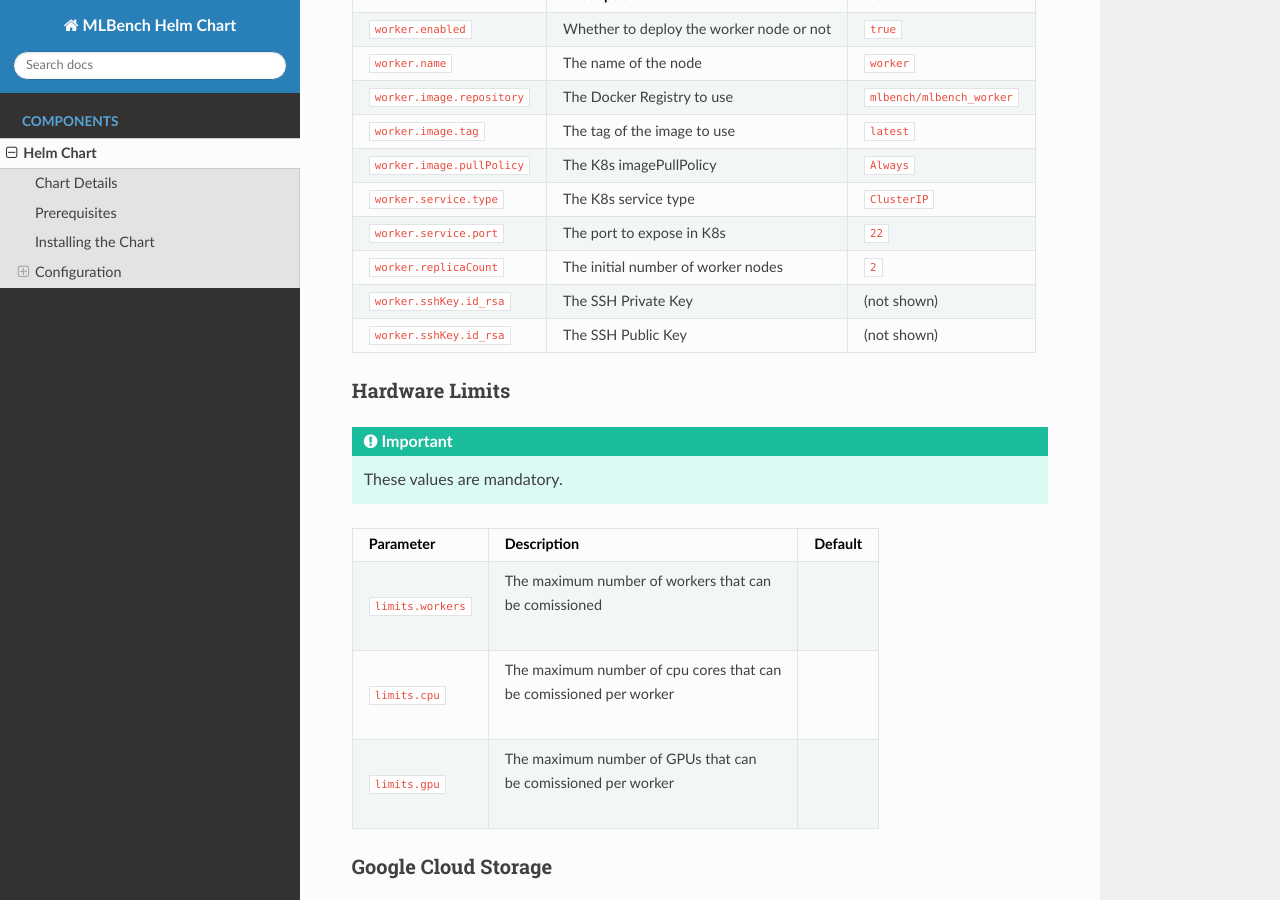
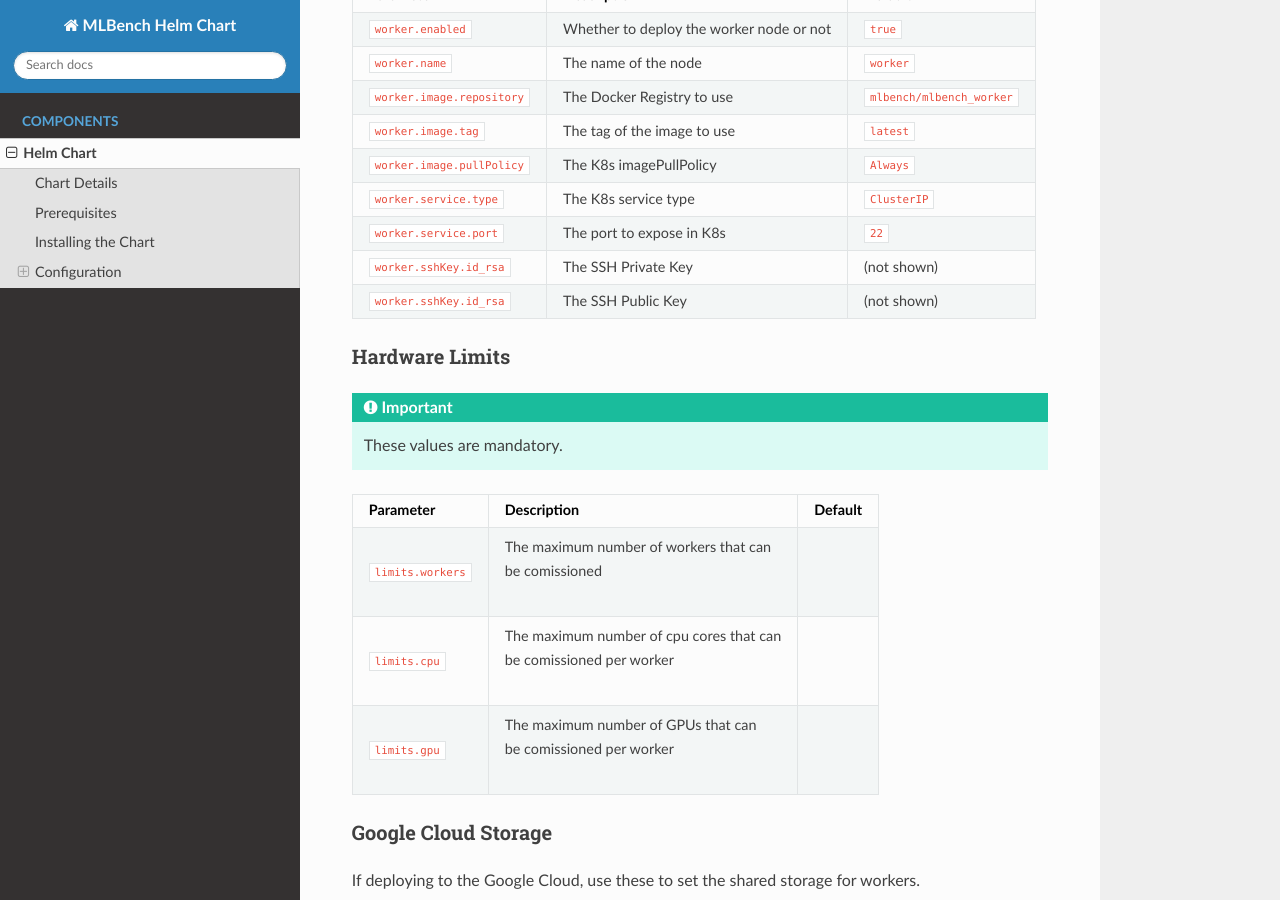
Before and after one commit to mlbench/mlbench-helm, a Sphinx documentation site: the page built from docs/readme.rst, in a window 1280 px wide and 900 px high, scrolled down 1638 px. Built offline with Sphinx 7.4.7 and the Read the Docs theme 2.0.0, drawn with Linux system fonts in a browser that asks for light colours.

```diff
--- a/docs/readme.rst
+++ b/docs/readme.rst
@@ -90,8 +90,6 @@
 +-----------------------------+------------------------------------------+----------------------------+
 | ``worker.service.port``     | The port to expose in K8s                | ``22``                     |
 +-----------------------------+------------------------------------------+----------------------------+
-| ``worker.replicaCount``     | The initial number of worker nodes       | ``2``                      |
-+-----------------------------+------------------------------------------+----------------------------+
 | ``worker.sshKey.id_rsa``    | The SSH Private Key                      | (not shown)                |
 +-----------------------------+------------------------------------------+----------------------------+
 | ``worker.sshKey.id_rsa``    | The SSH Public Key                       | (not shown)                |
--- a/values.yaml
+++ b/values.yaml
@@ -33,8 +33,6 @@
   service:
     type: ClusterIP
     port: 22
-
-  replicaCount: 1
 
   sshKey:
     id_rsa: |
```
Also changed, not shown: .travis.yml.
